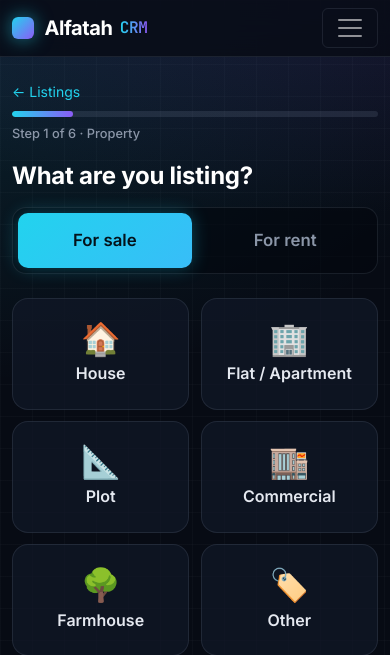
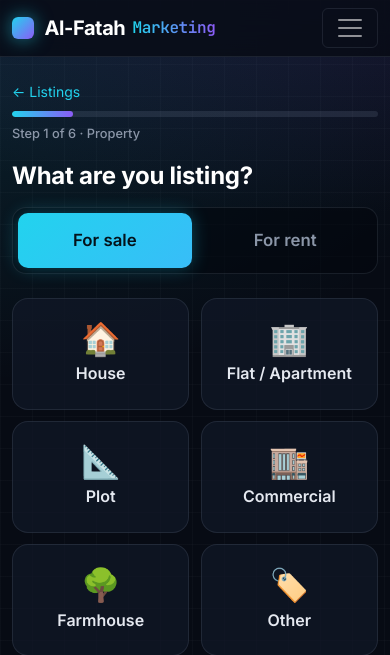
Before and after one commit to toolscrypthon-netizen/alfatah-crm, a Django app: page /listings/new/ in a window 390 px wide. Shown: the top 655 px of the page. Run offline with Django 5.2, Linux system fonts and the light colour scheme; the visitor is signed in with stand-in values (Sample User, id 1); data that the repository does not hold is empty; some libraries are stand-ins or nearby versions.

Commit message:
Say Al-Fatah Marketing instead of CRM (#2)
* Add listings with photos, admin approval, and a live feed for the website

Agents add a property from their phone in six quick steps; photos are shrunk
in the browser before upload. Only admin-approved listings appear on
alfatah-marketing.com, via /feed/listings.js. Listings link to seller leads.

Co-Authored-By: Claude Opus 5.5 <noreply@anthropic.com>
Claude-Session: https://claude.ai/code/session_01XtC8KphnQxU87SphGC4YBA

* Show Al-Fatah Marketing instead of CRM in titles, menu, login and admin

Co-Authored-By: Claude Opus 5.5 <noreply@anthropic.com>
Claude-Session: https://claude.ai/code/session_01XtC8KphnQxU87SphGC4YBA

---------

Co-authored-by: Claude <noreply@anthropic.com>

```diff
--- a/config/urls.py
+++ b/config/urls.py
@@ -2,8 +2,8 @@ from django.contrib import admin
 from django.contrib.auth import views as auth_views
 from django.urls import include, path
 
-admin.site.site_header = "Alfatah CRM admin"
-admin.site.site_title = "Alfatah CRM"
+admin.site.site_header = "Al-Fatah Marketing · Settings"
+admin.site.site_title = "Al-Fatah Marketing"
 
 urlpatterns = [
     path("admin/", admin.site.urls),
--- a/listings/views.py
+++ b/listings/views.py
@@ -375,7 +375,7 @@ def website_feed_js(request):
     """Loaded by the website after its own listings.js. Replaces the sample listings once real ones exist."""
     data = json.dumps(website_items(request), ensure_ascii=False).replace("</", "<\\/")
     body = (
-        "/* Live listings from the Alfatah CRM. */\n"
+        "/* Live listings from Al-Fatah Marketing. */\n"
         f"(function () {{ var live = {data};\n"
         "  if (live.length) window.LISTINGS = live; })();\n"
     )
--- a/templates/base.html
+++ b/templates/base.html
@@ -3,7 +3,7 @@
 <head>
   <meta charset="utf-8">
   <meta name="viewport" content="width=device-width, initial-scale=1">
-  <title>{% block title %}Alfatah CRM{% endblock %}</title>
+  <title>{% block title %}Al-Fatah Marketing{% endblock %}</title>
   <link rel="preconnect" href="https://fonts.googleapis.com">
   <link href="https://fonts.googleapis.com/css2?family=Inter:wght@400;500;600;700&family=JetBrains+Mono:wght@500;600&display=swap" rel="stylesheet">
   <link href="{% static 'vendor/bootstrap.min.css' %}" rel="stylesheet">
@@ -14,7 +14,7 @@
 {% if user.is_authenticated %}
 <nav class="navbar navbar-expand-md app-nav sticky-top">
   <div class="container-fluid">
-    <a class="navbar-brand" href="{% url 'dashboard' %}"><span class="brand-mark"></span>Alfatah<span class="brand-accent">CRM</span></a>
+    <a class="navbar-brand" href="{% url 'dashboard' %}"><span class="brand-mark"></span>Al-Fatah<span class="brand-accent">Marketing</span></a>
     <button class="navbar-toggler" type="button" data-bs-toggle="collapse" data-bs-target="#nav" aria-label="Menu">
       <span class="navbar-toggler-icon"></span>
     </button>
--- a/templates/leads/follow_ups.html
+++ b/templates/leads/follow_ups.html
@@ -1,5 +1,5 @@
 {% extends "base.html" %}
-{% block title %}Follow-ups · Alfatah CRM{% endblock %}
+{% block title %}Follow-ups · Al-Fatah Marketing{% endblock %}
 {% block content %}
 <div class="d-flex flex-wrap justify-content-between align-items-center mb-3 gap-2">
   <h1 class="h4 mb-0">Follow-ups</h1>
--- a/templates/leads/lead_detail.html
+++ b/templates/leads/lead_detail.html
@@ -1,6 +1,6 @@
 {% extends "base.html" %}
 {% load crm humanize %}
-{% block title %}{{ lead.title|truncatechars:50 }} · Alfatah CRM{% endblock %}
+{% block title %}{{ lead.title|truncatechars:50 }} · Al-Fatah Marketing{% endblock %}
 {% block content %}
 <div class="d-flex flex-wrap justify-content-between align-items-start gap-2 mb-3">
   <div>
--- a/templates/leads/lead_form.html
+++ b/templates/leads/lead_form.html
@@ -1,5 +1,5 @@
 {% extends "base.html" %}
-{% block title %}{% if is_new %}Add lead{% else %}Edit lead{% endif %} · Alfatah CRM{% endblock %}
+{% block title %}{% if is_new %}Add lead{% else %}Edit lead{% endif %} · Al-Fatah Marketing{% endblock %}
 {% block content %}
 <div class="row justify-content-center"><div class="col-lg-9 col-xl-7">
   <h1 class="h4">{% if is_new %}Add a lead{% else %}Edit lead #{{ lead.pk }}{% endif %}</h1>
--- a/templates/leads/lead_list.html
+++ b/templates/leads/lead_list.html
@@ -1,6 +1,6 @@
 {% extends "base.html" %}
 {% load crm humanize %}
-{% block title %}Leads · Alfatah CRM{% endblock %}
+{% block title %}Leads · Al-Fatah Marketing{% endblock %}
 {% block content %}
 <div class="d-flex flex-wrap justify-content-between align-items-center mb-2 gap-2">
   <h1 class="h4 mb-0">Leads <small class="text-muted">({{ page.paginator.count|intcomma }})</small></h1>
--- a/templates/listings/listing_detail.html
+++ b/templates/listings/listing_detail.html
@@ -1,6 +1,6 @@
 {% extends "base.html" %}
 {% load static crm humanize %}
-{% block title %}{{ listing.display_title }} · Alfatah CRM{% endblock %}
+{% block title %}{{ listing.display_title }} · Al-Fatah Marketing{% endblock %}
 {% block head %}<link href="{% static 'css/listings.css' %}" rel="stylesheet">{% endblock %}
 {% block content %}
 <div class="ld">
--- a/templates/listings/listing_form.html
+++ b/templates/listings/listing_form.html
@@ -1,6 +1,6 @@
 {% extends "base.html" %}
 {% load static %}
-{% block title %}{% if listing %}Edit {{ listing.ref }}{% else %}Add a listing{% endif %} · Alfatah CRM{% endblock %}
+{% block title %}{% if listing %}Edit {{ listing.ref }}{% else %}Add a listing{% endif %} · Al-Fatah Marketing{% endblock %}
 {% block head %}<link href="{% static 'css/listings.css' %}" rel="stylesheet">{% endblock %}
 {% block content %}
 <div class="wz" id="wz" data-editing="{% if listing %}1{% endif %}" data-max-photos="{{ max_photos }}"
@@ -157,7 +157,7 @@
       <textarea class="form-control mb-3" name="description" id="wzDesc" rows="3" placeholder="A line or two buyers should know">{{ form.description.value|default:'' }}</textarea>
 
       <div class="card mb-3"><div class="card-body">
-        <div class="small text-muted mb-2">🔒 Owner details stay in the CRM. They are never shown on the website.</div>
+        <div class="small text-muted mb-2">🔒 Owner details are only for the team. They are never shown on the website.</div>
         <div class="row g-2">
           <div class="col-6"><input class="form-control" name="owner_name" placeholder="Owner name" value="{{ form.owner_name.value|default:'' }}" aria-label="Owner name"></div>
           <div class="col-6"><input class="form-control" name="owner_phone" type="tel" inputmode="tel" placeholder="Owner phone" value="{{ form.owner_phone.value|default:'' }}" aria-label="Owner phone"></div>
--- a/templates/listings/listing_list.html
+++ b/templates/listings/listing_list.html
@@ -1,6 +1,6 @@
 {% extends "base.html" %}
 {% load static crm %}
-{% block title %}Listings · Alfatah CRM{% endblock %}
+{% block title %}Listings · Al-Fatah Marketing{% endblock %}
 {% block head %}<link href="{% static 'css/listings.css' %}" rel="stylesheet">{% endblock %}
 {% block content %}
 <div class="d-flex flex-wrap justify-content-between align-items-center mb-2 gap-2">
--- a/templates/registration/login.html
+++ b/templates/registration/login.html
@@ -1,11 +1,11 @@
 {% extends "base.html" %}
-{% block title %}Log in · Alfatah CRM{% endblock %}
+{% block title %}Log in · Al-Fatah Marketing{% endblock %}
 {% block content %}
 <div class="row justify-content-center mt-5">
   <div class="col-sm-8 col-md-5 col-lg-4">
     <div class="card shadow-sm">
       <div class="card-body p-4">
-        <h1 class="h4 mb-3">Alfatah CRM</h1>
+        <h1 class="h4 mb-3">Al-Fatah Marketing</h1>
         {% if form.errors %}<div class="alert alert-danger py-2">Wrong username or password.</div>{% endif %}
         <form method="post">
           {% csrf_token %}
```
